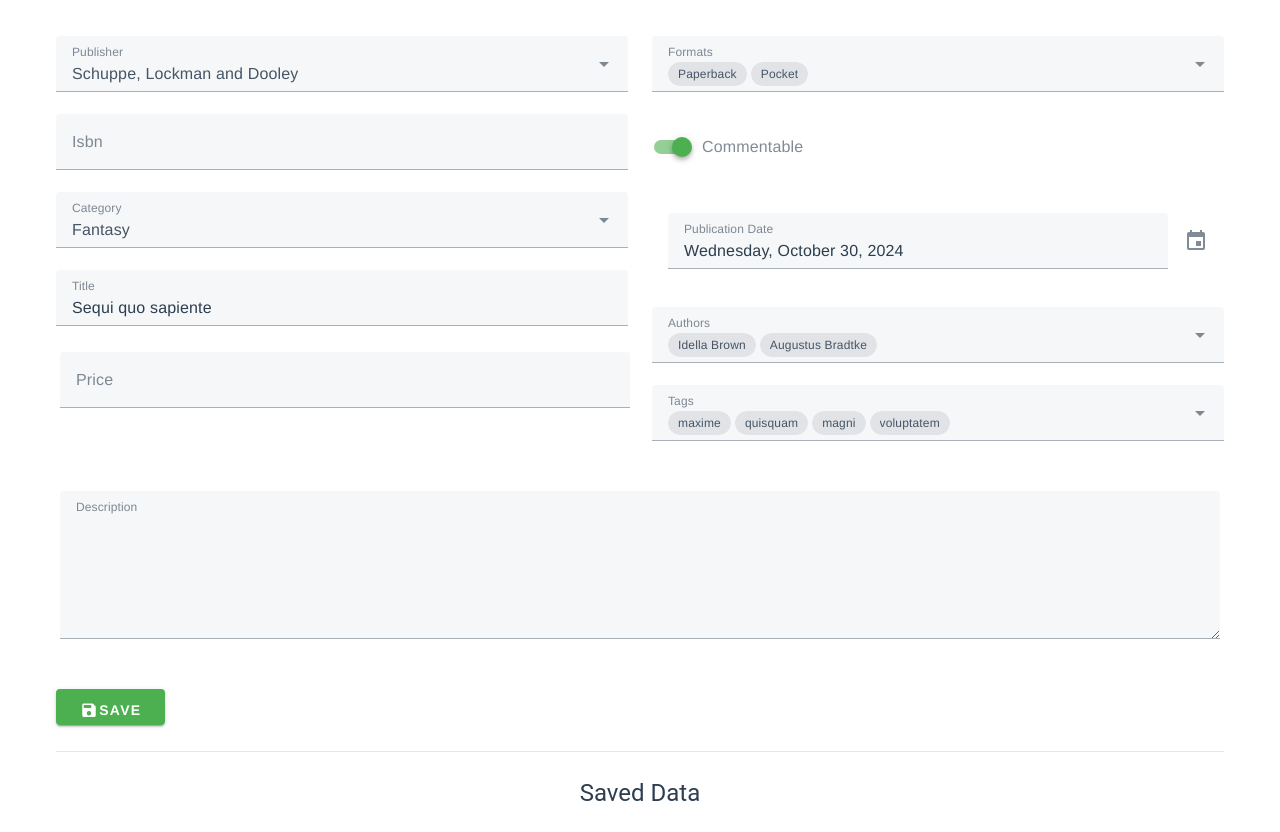
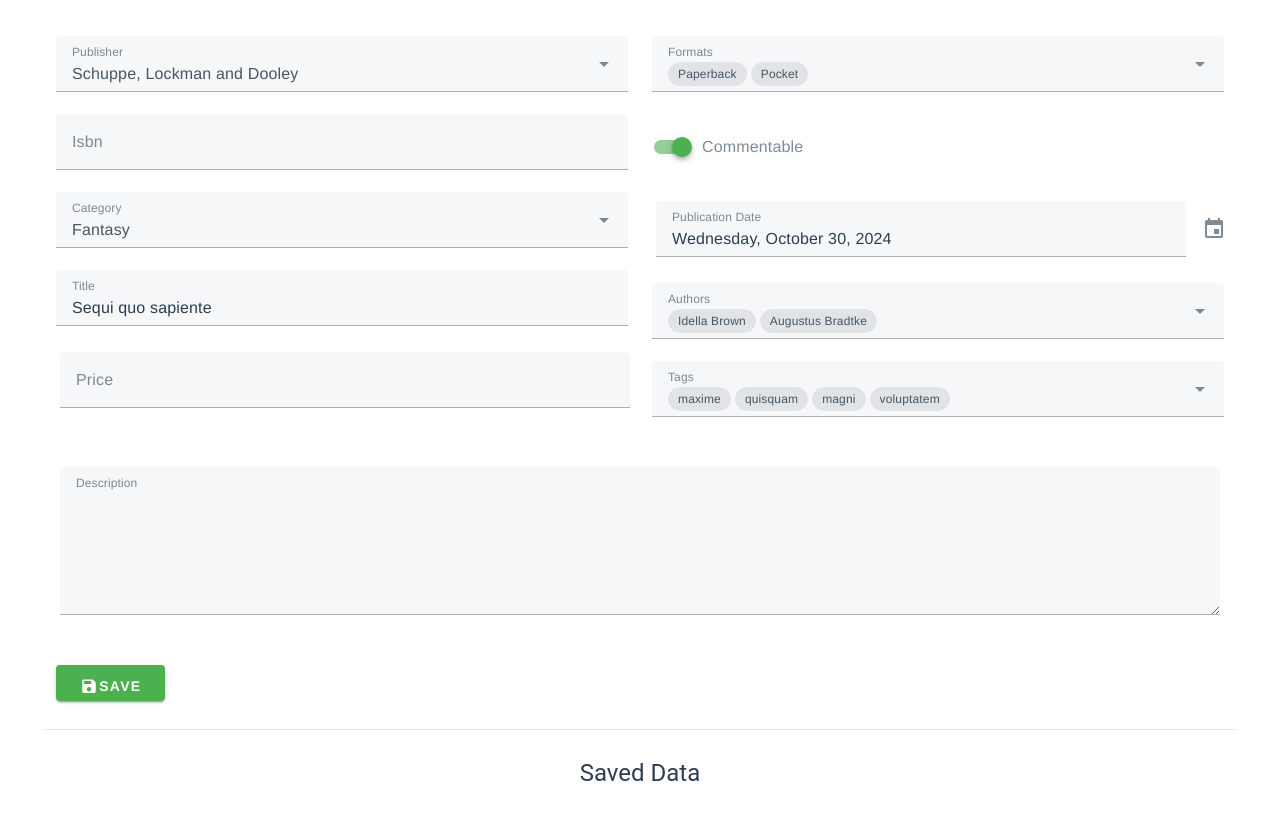
Before and after one commit to sreyproek/Vuetify-, a Vue app in the folder vue-vuetify project/my-vue-app/: page / in a window 1280 px wide. After the commit the page ends 802 px from the top, so only its background shows below. Built offline with nearby package versions, Linux system fonts and the light colour scheme.

Commit message:
in progress

```diff
--- a/vue-vuetify project/my-vue-app/src/App.vue
+++ b/vue-vuetify project/my-vue-app/src/App.vue
@@ -25,7 +25,6 @@
             <TextField v-model="DataTitle" label="Title" />
             <PriceInput v-model="DataPrice" label="Price" />
           </v-col>
-
           <v-col cols="6">
             <ChipSelects
               v-model="DataFormats"
@@ -41,10 +40,8 @@
             />
             <CommentableSwitch v-model="isCommentable" label="Commentable" />
 
-            <DatePicker
-              v-model="publicationDate"
-              label="PublicationDate"
-            />
+            <DatePicker v-model="DataPublication" label="PublicationDate" />
+
             <ChipSelects
               v-model="DataAuthors"
               label="Authors"
@@ -72,23 +69,18 @@
               multiple
             />
           </v-col>
-        </v-row>
 
-        <v-row class="row-container">
           <DescriptionInput
             v-model="DataDescription"
             :readonly="!isCommentable"
             label="Description"
           />
-        </v-row>
 
-        <v-row class="row-container">
           <v-col cols="12" class="text-left">
             <SaveButton label="Save" @click="saveData" />
           </v-col>
+          <v-divider class="my-4"></v-divider>
         </v-row>
-
-        <v-divider class="my-4"></v-divider>
 
         <v-row class="row-container">
           <v-col cols="12">
@@ -148,7 +140,7 @@ export default {
       DataTitle: "Sequi quo sapiente",
       DataFormats: ["Paperback", "Pocket"],
       isCommentable: true,
-      publicationDate: " ",
+      publicationDate: "",
       DataAuthors: ["Idella Brown", "Augustus Bradtke"],
       DataTags: ["maxime", "quisquam", "magni", "voluptatem"],
       DataDescription: " ",
@@ -166,7 +158,7 @@ export default {
         isCommentable: this.isCommentable,
         authors: this.DataAuthors,
         tags: this.DataTags,
-        publicationDate: this.publicationDate,
+        publicationDate: this.DataPublication,
         description: this.DataDescription,
       };
     },
@@ -187,7 +179,6 @@ export default {
         console.error(`Index out of bounds: ${index}`);
       }
     },
-
     resetFields() {
       this.dataPublisher = "";
       this.dataIsbn = "";
@@ -196,7 +187,7 @@ export default {
       this.dataPrice = "";
       this.dataFormats = [];
       this.isCommentable = false;
-      this.publicationDate = "";
+      this.dataPublication = "";
       this.dataAuthors = [];
       this.dataTags = [];
       this.dataDescription = "";
@@ -222,11 +213,10 @@ export default {
   display: flex;
   justify-content: space-between;
 }
-.text-left {
-  margin-bottom: 10px;
+.text-h5 {
+  margin-bottom: 20px;
 }
-.text-h5 {
-  margin-top: 10px;
-  margin-bottom: 30px;
+.cts {
+  widows: 600px;
 }
 </style>
--- a/vue-vuetify project/my-vue-app/src/components/Form-Input/DatePicker.vue
+++ b/vue-vuetify project/my-vue-app/src/components/Form-Input/DatePicker.vue
@@ -1,22 +1,19 @@
+
 <template>
   <v-container>
-    <v-row>
-      <v-col>
+    <v-row class="row-container" justify="center">
       <v-menu
         ref="menu1"
         v-model="menu1"
         :close-on-content-click="false"
-          lazy
         transition="scale-transition"
         offset-y
-          full-width
-          max-width="600px"
+        max-width="290px"
       >
         <template v-slot:activator="{ on }">
           <v-text-field
             v-model="dateFormatted"
             label="Publication Date"
-              persistent-hint
             append-icon="mdi-calendar"
             @click:append="menu1 = true"
             readonly
@@ -24,16 +21,16 @@
           ></v-text-field>
         </template>
 
+        <div v-if="menu1" class="date-picker-overlay" @click.self="menu1 = false">
           <v-date-picker
             v-model="date"
-            no-title
+            color="primary"
+            class="date-picker"
+            @input="updateDate"
             :allowed-dates="allowedDates"
-            min="2014-06-15"
-            max="2025-03-20"
-            @input="updateDate"
           ></v-date-picker>
+        </div>
       </v-menu>
-      </v-col>
     </v-row>
   </v-container>
 </template>
@@ -42,8 +39,8 @@
 export default {
   data() {
     return {
-      date: new Date().toISOString().substr(0, 10),
-      dateFormatted: this.formatDate(new Date().toISOString().substr(0, 10)),
+      date: new Date(),
+      dateFormatted: this.formatDate(new Date()),
       menu1: false,
     };
   },
@@ -57,21 +54,39 @@ export default {
   methods: {
     formatDate(date) {
       if (!date) return null;
-      const options = { weekday: 'long', year: 'numeric', month: 'long', day: 'numeric' };
-      return new Date(date).toLocaleDateString(undefined, options);
+      const options = { weekday: "long", year: "numeric", month: "long", day: "numeric" };
+      return date.toLocaleDateString(undefined, options);
     },
     updateDate() {
       this.menu1 = false;
     },
     allowedDates(date) {
       const day = new Date(date).getDay();
-      // Allow all days; customize as needed
-      return day >= 1 && day <= 5; // Example: Only allow Monday through Friday
+      return day >= 1 && day <= 7;
     },
   },
 };
 </script>
 
 <style scoped>
-/* Add any custom styles if needed */
+.row-container {
+  width: 570px;
+}
+.date-picker-overlay {
+  position: fixed;
+  top: 0;
+  left: 0;
+  width: 100vw;
+  height: 100vh;
+  display: flex;
+  justify-content: center;
+  align-items: center;
+}
+.date-picker {
+  max-width: 400px;
+  box-shadow: 0 4px 8px rgba(0, 0, 0, 0.2);
+  border-radius: 8px;
+  background-color: #f0f4f8;
+  padding: 16px;
+}
 </style>
```
Lines whose indentation alone changed are shown as unchanged.
